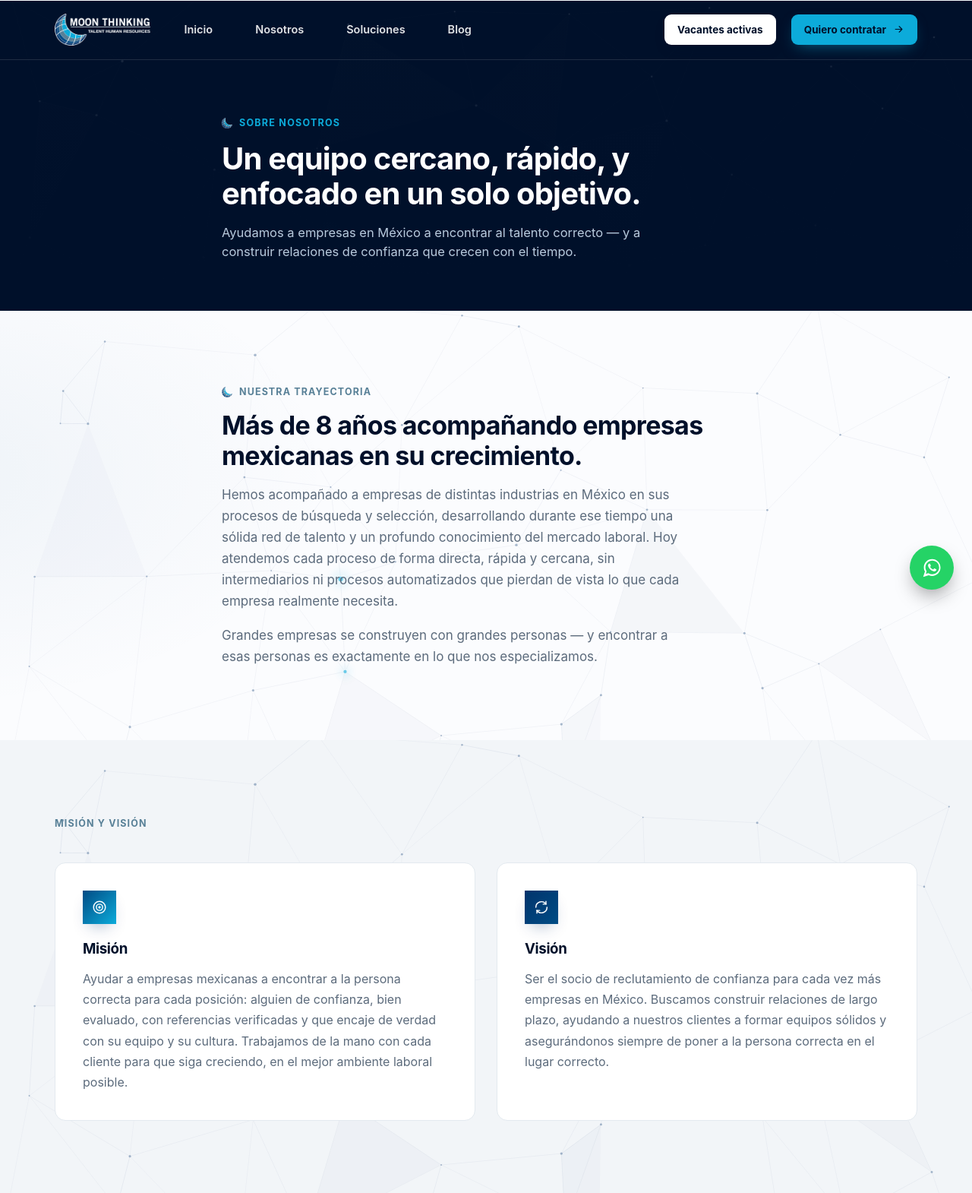
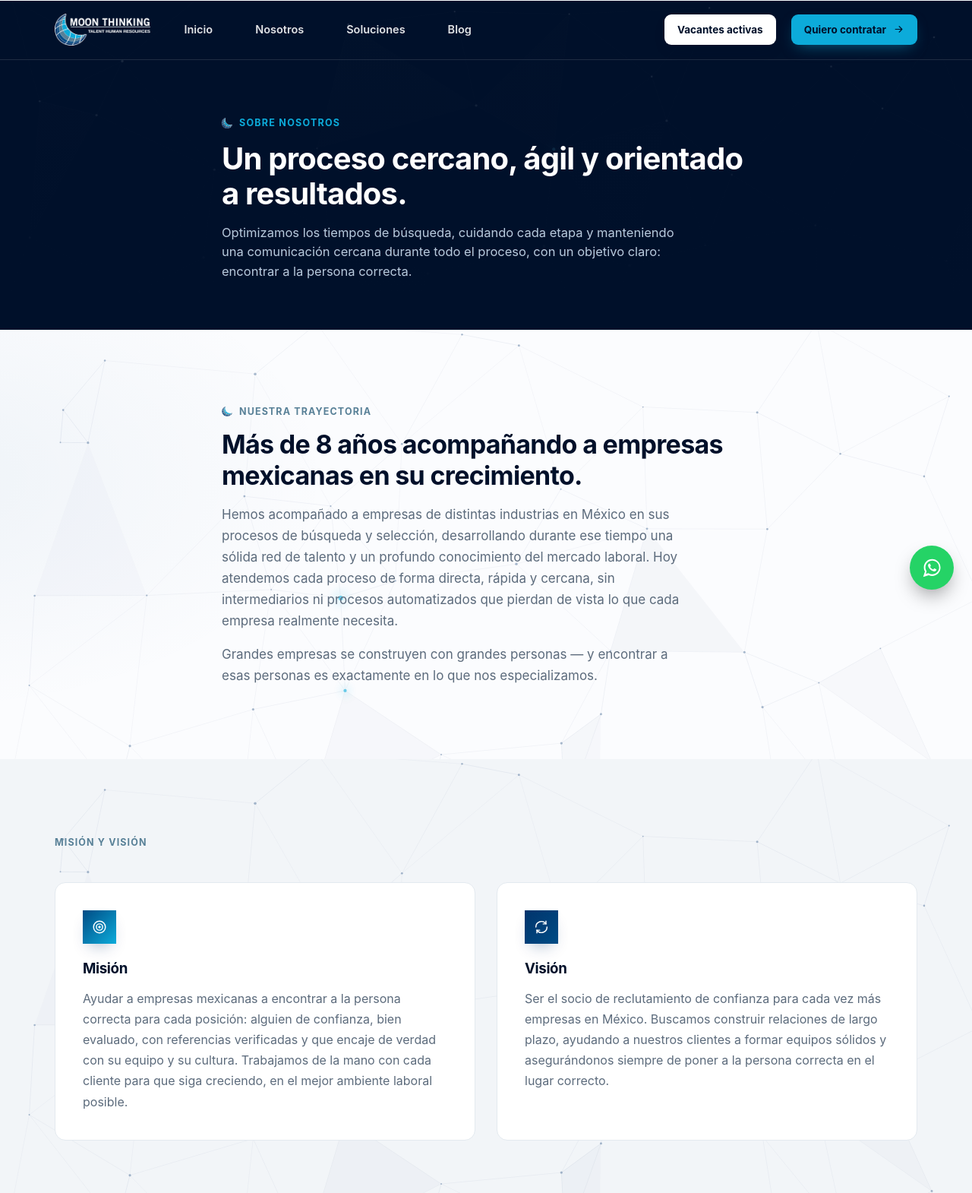
Before and after one commit to moonthinking/Moonthinking-site, a Flask app: page /nosotros in a window 1280 px wide. Shown: the top 1570 px of the page at 76% size. Run offline with Flask 3, Linux system fonts and the light colour scheme.

Commit message:
Update nosotros hero copy and fix acompañando a wording

```diff
--- a/templates/inicio.html
+++ b/templates/inicio.html
@@ -5,7 +5,7 @@
   <section class="hero">
     <div class="plexus"><img src="{{ url_for('static', filename='img/plexus_hero.svg') }}" alt=""></div>
     <div class="wrap">
-      <span class="badge">Más de 8 años acompañando empresas mexicanas en su crecimiento</span>
+      <span class="badge">Más de 8 años acompañando a empresas mexicanas en su crecimiento</span>
       <h1>Encontramos al talento que tu empresa necesita para crecer.</h1>
       <p class="sub">Búsqueda y selección especializada de profesionales y ejecutivos en México. Procesos cercanos, ágiles y enfocados en resultados.</p>
       <div class="cta-row">
--- a/templates/nosotros.html
+++ b/templates/nosotros.html
@@ -7,8 +7,8 @@
     <div class="plexus"><img src="{{ url_for('static', filename='img/plexus_hero.svg') }}" alt=""></div>
     <div class="wrap">
       <div class="eyebrow"><img class="moon-mark" src="{{ url_for('static', filename='img/moon_icon.png') }}" alt="">Sobre Nosotros</div>
-      <h1>Un equipo cercano, rápido, y enfocado en un solo objetivo.</h1>
-      <p class="sub">Ayudamos a empresas en México a encontrar al talento correcto &mdash; y a construir relaciones de confianza que crecen con el tiempo.</p>
+      <h1>Un proceso cercano, ágil y orientado a resultados.</h1>
+      <p class="sub">Optimizamos los tiempos de búsqueda, cuidando cada etapa y manteniendo una comunicación cercana durante todo el proceso, con un objetivo claro: encontrar a la persona correcta.</p>
     </div>
   </section>
 
@@ -16,7 +16,7 @@
     <div class="plexus-light"><img src="{{ url_for('static', filename='img/plexus_light.svg') }}" alt=""></div>
     <div class="wrap" style="max-width:760px">
       <div class="eyebrow-sm"><img class="moon-mark" src="{{ url_for('static', filename='img/moon_icon.png') }}" alt="">Nuestra trayectoria</div>
-      <h2>Más de 8 años acompañando empresas mexicanas en su crecimiento.</h2>
+      <h2>Más de 8 años acompañando a empresas mexicanas en su crecimiento.</h2>
       <p class="lead">Hemos acompañado a empresas de distintas industrias en México en sus procesos de búsqueda y selección, desarrollando durante ese tiempo una sólida red de talento y un profundo conocimiento del mercado laboral. Hoy atendemos cada proceso de forma directa, rápida y cercana, sin intermediarios ni procesos automatizados que pierdan de vista lo que cada empresa realmente necesita.</p>
       <p class="lead">Grandes empresas se construyen con grandes personas &mdash; y encontrar a esas personas es exactamente en lo que nos especializamos.</p>
     </div>
```
